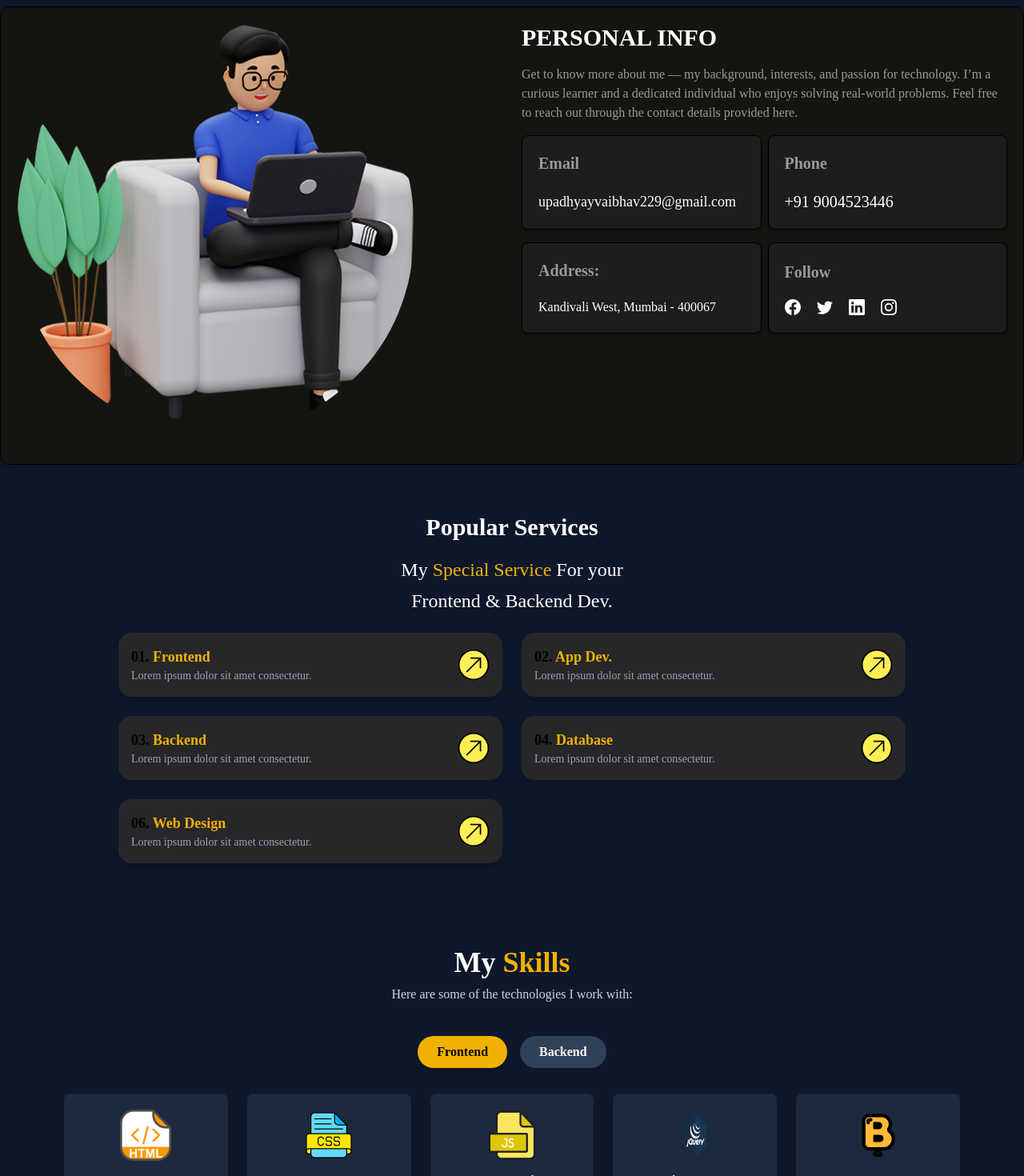
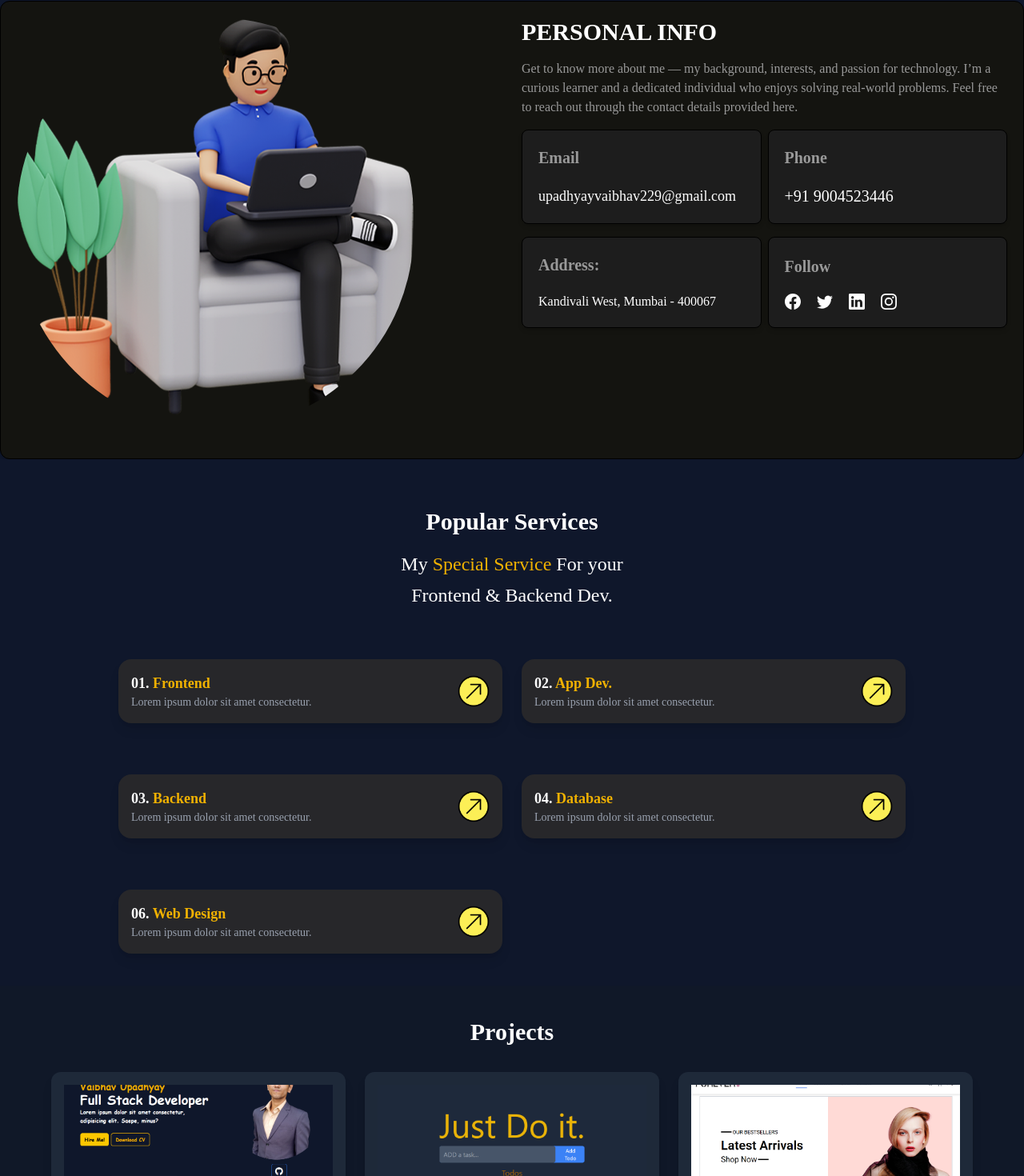
Before and after one commit to upadhyayvaibhav229/Portfolio, a React (Vite) app: page / in a window 1280 px wide. Shown: the part 1277-2747 px from the top of the page at 80% size. Built offline with nearby package versions, Linux system fonts and the light colour scheme.

Commit message:
commtied

```diff
--- a/package.json
+++ b/package.json
@@ -10,6 +10,7 @@
     "preview": "vite preview"
   },
   "dependencies": {
+    "@emailjs/browser": "^4.4.1",
     "@tailwindcss/vite": "^4.1.3",
     "framer-motion": "^12.16.0",
     "react": "^19.0.0",
--- a/src/App.jsx
+++ b/src/App.jsx
@@ -9,7 +9,6 @@ import Contact from './Components/Contact'
 
 import viteLogo from '/vite.svg'
 import Footer from './Components/Footer'
-import Skills from './Components/Skills'
 import ThemeContextProvider from './Context/ThemeContextProvider'
 
 
@@ -22,7 +21,6 @@ function App() {
 
       <AboutMe />
       <Service />
-      <Skills/>
       <Project />
       <Contact />
       <Footer/>
--- a/src/Components/AboutMe.jsx
+++ b/src/Components/AboutMe.jsx
@@ -1,20 +1,25 @@
 import React from 'react'
 import { img } from '../assets/img'
 import SingleTabs from './SingleTabs'
+import { hr } from 'framer-motion/client'
 
 const AboutMe = () => {
   return (
-    <div className='container py-10 dark:bg-slate-900'>
+    <>
+    <hr />
+
+    <div id='about' className='container sm:min-w-full xl:min-w-full min-w-full py-10 dark:bg-slate-900'>
       <div className="flex flex-col items-center justify-center gap-8 text-center">
         <img src={img.flower} alt="flower" />
-        <p className='text-white text-4xl text-center font-bold dark:text-white w-4/5'>
+        <p className='text-white md:text-4xl text-md text-center font-bold dark:text-white w-4/5'>
           I'm Vaibhav Upadhyay, a passionate MERN Stack Developer crafting scalable web applications with clean code and creative solutions. Currently based in the vibrant city of Kandivali, Mumbai, I work with clients across the globe and am always ready to take on new challenges in the world of full-stack development.
         </p>
       </div>
-      <div className='min-w-6xl'>
+      <div className=''>
           <SingleTabs/>
       </div>
     </div>
+    </>
   )
 }
 
--- a/src/Components/Header.jsx
+++ b/src/Components/Header.jsx
@@ -47,7 +47,6 @@ const Header = () => {
               "home",
               "about",
               "services",
-              "skills",
               "projects",
               "contacts",
             ].map((item) => (
--- a/src/Components/Service.jsx
+++ b/src/Components/Service.jsx
@@ -73,9 +73,9 @@ const Service = () => {
 };
 
 const ServiceCard = ({ id, title, description, icon }) => (
-  <div className="flex items-center justify-between bg-zinc-800 rounded-2xl p-4 shadow-lg">
+  <div className="flex items-center justify-between bg-zinc-800 rounded-2xl mt-10 p-4 shadow-lg">
     <div>
-      <h2 className="text-black font-bold text-lg">
+      <h2 className="text-white font-bold text-lg">
         {id < 10 ? `0${id}` : id}.{" "}
         <span className="text-yellow-500">{title}</span>
       </h2>
--- a/src/Components/SingleTabs.jsx
+++ b/src/Components/SingleTabs.jsx
@@ -91,12 +91,12 @@ const SingleTabs = () => {
     ]
 
     return (
-        <div className='container min-w-2/3 mt-10 flex flex-col justify-center items-center'>
+        <div className='container mt-10 flex flex-col md:justify-center md:items-center overflow-hidden '>
             <ul className='flex gap-4 list-none mb-8 flex-wrap justify-center'>
                 {tabs.map((tab) => (
-                    <li key={tab.key}>
+                    <li key={tab.key} className=''>
                         <button
-                            className={`text-white rounded-2xl text-lg px-6 py-3 uppercase transition-all duration-300 ${activeTab === tab.key ? 'bg-green-500' : 'bg-slate-500 hover:bg-slate-600'
+                            className={`text-white rounded-2xl text-lg md:px-4 md:py-2 px-3 py-1 uppercase transition-all duration-300 ${activeTab === tab.key ? 'bg-green-500' : 'bg-slate-500 hover:bg-slate-600'
                                 }`}
                             onClick={() => setActiveTab(tab.key)}
                         >
@@ -106,18 +106,18 @@ const SingleTabs = () => {
                 ))}
             </ul>
 
-            <div className='tab-content p-5 border rounded-xl w-full max-w-7xl shadow-md bg-[#141410] grid grid-cols-1 md:grid-cols-2 gap-6 items-start'>
+            <div className='tab-content p-5 border rounded-xl w-full md:max-w-7xl  max-w-full shadow-md bg-[#141410] grid grid-cols-1 md:grid-cols-2 gap-6 items-start'>
                 <div>
 
-                    <img src={Info.about.img} alt="Personal Info" className='w-auto h-auto rounded-full mb-4' />
+                    <img src={Info.about.img} alt="Personal Info" className='md:w-auto md:h-auto w-[350px] rounded-full mb-4' />
                 </div>
                 <div>
 
                     <h2 className='text-3xl font-bold mb-4 text-white uppercase'>{Info[activeTab].title}</h2>
                     <p className='text-[#999999] mb-4'>{Info[activeTab].desc}</p>
                     {activeTab === 'about' && (
-                        <div className='text-left space-y-2 grid grid-cols-2 gap-2'>
-                            <div className="bg-[#1D1D1D]  flex flex-col justify-center gap-5 py-5 px-5 rounded-lg shadow-md border hover:border-green-500">
+                        <div className='text-left space-y-2 grid grid-cols-1 md:grid-cols-2 gap-2'>
+                            <div className="bg-[#1D1D1D]  flex flex-col flex-wrap md:flex-nowrap justify-center gap-5 py-5 px-5 rounded-lg shadow-md border hover:border-green-500">
 
                                 <strong className='text-xl text-[#999999]'>Email</strong>
                                 <p className='text-white text-lg'>
@@ -205,11 +205,11 @@ const SingleTabs = () => {
                     )}
                     {activeTab === 'skills' && (
                         <>
-                            <ul className='flex gap-4 list-none mb-8 flex-wrap justify-center'>
+                            <ul className='flex  gap-4 list-none mb-8 flex-wrap md:justify-center'>
                                 {subtabs.map((tab) => (
                                     <li key={tab.key}>
                                         <button
-                                            className={`text-white rounded-2xl text-sm md:text-base px-5 py-2 uppercase transition-all duration-300 ${activeSkillTab === tab.key ? 'bg-green-500' : 'bg-slate-500 hover:bg-slate-600'}`}
+                                            className={`text-white rounded-2xl text-sm md:text-base md:px-5 md:py-2 px-3 py-2 uppercase transition-all duration-300 ${activeSkillTab === tab.key ? 'bg-green-500' : 'bg-slate-500 hover:bg-slate-600'}`}
                                             onClick={() => setActiveSkillTab(tab.key)}
                                         >
                                             {tab.label}
--- a/src/Components/Skills.jsx
+++ /dev/null
@@ -1,92 +0,0 @@
-import React, { useState } from "react";
-import { motion } from "framer-motion";
-import htmlLogo from "../assets/img/html.png";
-import cssLogo from "../assets/img/css.png";
-import jsLogo from "../assets/img/js.png";
-import jqueryLogo from "../assets/img/jq.png";
-import bootstrapLogo from "../assets/img/bootstrap.png";
-
-// Example backend logos, replace with actual paths or URLs
-// import nodeLogo from "../assets/img/node.png";
-// import expressLogo from "../assets/img/express.png";
-// import mongoLogo from "../assets/img/mongo.png";
-
-const frontendSkills = [
-  { id: 1, name: "HTML", image: htmlLogo, proficiency: "90%" },
-  { id: 2, name: "CSS", image: cssLogo, proficiency: "90%" },
-  { id: 3, name: "JavaScript", image: jsLogo, proficiency: "80%" },
-  { id: 4, name: "jQuery", image: jqueryLogo, proficiency: "80%" },
-  { id: 5, name: "Bootstrap", image: bootstrapLogo, proficiency: "90%" },
-];
-
-const backendSkills = [
-  { id: 1, name: "Node.js",  proficiency: "85%" },
-  { id: 2, name: "Express.js",  proficiency: "80%" },
-  { id: 3, name: "MongoDB", proficiency: "75%" },
-];
-
-const Skills = () => {
-  const [activeTab, setActiveTab] = useState("Frontend");
-
-  const displayedSkills = activeTab === "Frontend" ? frontendSkills : backendSkills;
-
-  return (
-    <section id="skills" className="py-16 dark:bg-slate-900">
-      <div className="text-center mb-10">
-        <h1 className="text-3xl md:text-4xl font-bold dark:text-white">
-          My <span className="text-yellow-500">Skills</span>
-        </h1>
-        <p className="text-gray-600 dark:text-gray-300 mt-2">
-          Here are some of the technologies I work with:
-        </p>
-      </div>
-
-      {/* Tabs */}
-      <div className="flex justify-center gap-4 mb-8">
-        {["Frontend", "Backend"].map((tab) => (
-          <button
-            key={tab}
-            onClick={() => setActiveTab(tab)}
-            className={`px-6 py-2 rounded-full font-semibold transition cursor-pointer
-              ${
-                activeTab === tab
-                  ? "bg-yellow-500 text-black shadow-lg"
-                  : "bg-slate-700 text-white hover:bg-yellow-400 hover:text-black"
-              }
-            `}
-          >
-            {tab}
-          </button>
-        ))}
-      </div>
-
-      {/* Skill Cards Grid */}
-      <div className="grid grid-cols-2 sm:grid-cols-3 lg:grid-cols-5 gap-6 max-w-6xl mx-auto px-4">
-        {displayedSkills.map((skill, index) => (
-          <motion.div
-            key={skill.id}
-            className="bg-slate-800 rounded-lg flex flex-col items-center p-5 shadow-lg hover:scale-105 hover:bg-yellow-400  hover:text-black transition duration-300 cursor-pointer"
-            initial={{ opacity: 0, y: 50 }}
-            whileInView={{ opacity: 1, y: 0 }}
-            transition={{ duration: 0.6, delay: index * 0.1 }}
-            viewport={{ once: true, amount: 0.3 }}
-          >
-            <img
-              src={skill.image}
-              alt={skill.name}
-              className="w-16 h-16 mb-3 rounded"
-            />
-            <h2 className="text-xl font-semibold text-white dark:text-white">
-              {skill.name}
-            </h2>
-            <p className="text-white border border-amber-700 rounded hover:bg-amber-700  p-2 b text-lg font-medium mt-2">
-              {skill.proficiency}
-            </p>
-          </motion.div>
-        ))}
-      </div>
-    </section>
-  );
-};
-
-export default Skills;
```
Also changed, not shown: 1 other file (tests, documents, lock files or other folders).
